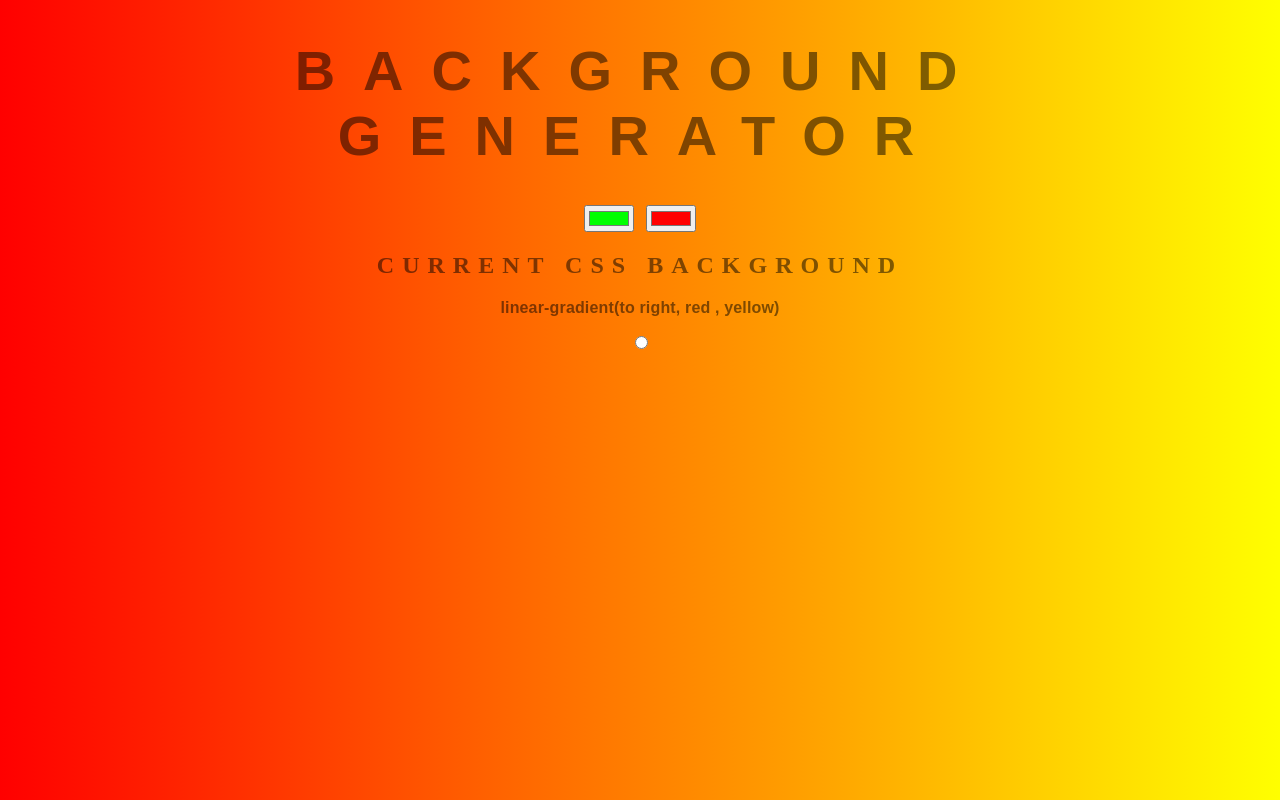
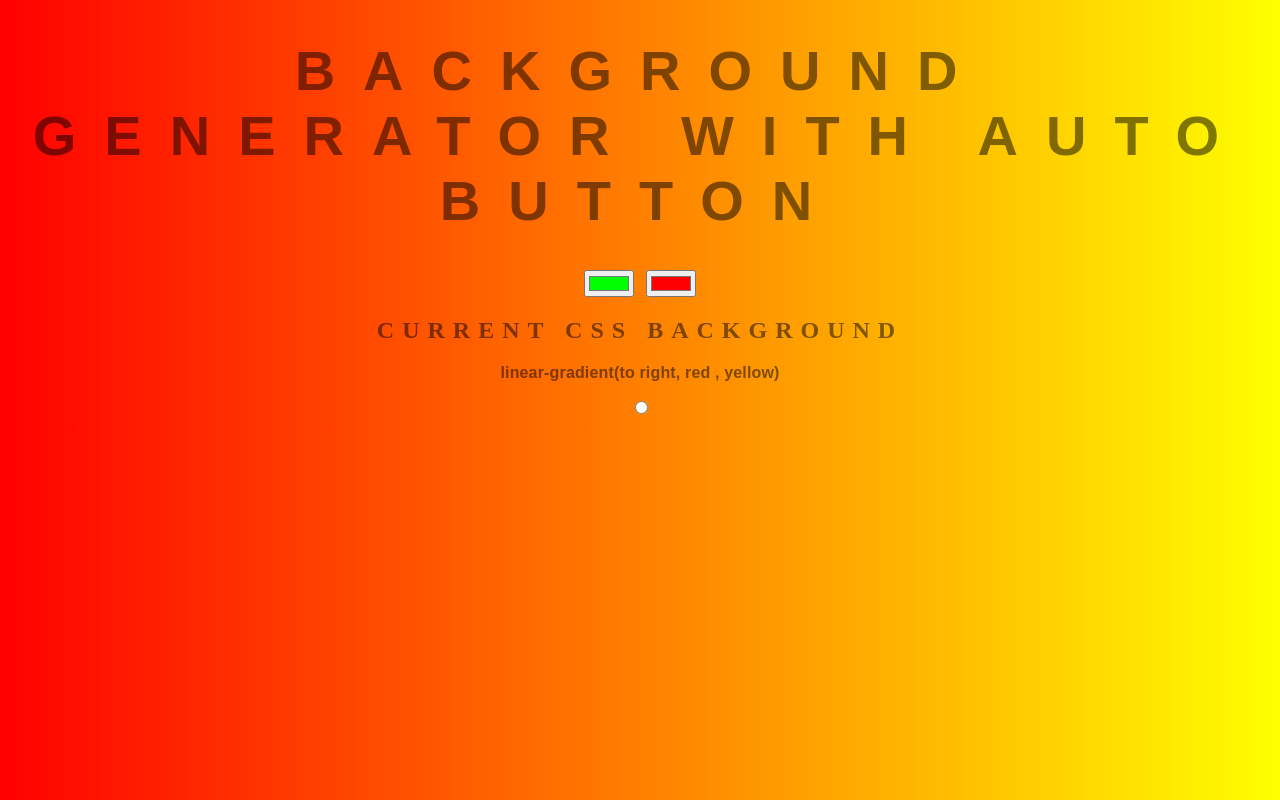
Before and after one commit to ujjwal-2706/background-generator, a plain HTML site: page index.html in a window 1280 px wide. Drawn offline with Linux system fonts and the light colour scheme.

Commit message:
Heading changed

```diff
--- a/index.html
+++ b/index.html
@@ -5,7 +5,7 @@
 	<link rel="stylesheet" type="text/css" href="style.css">
 </head>
 <body id="gradient">
-	<h1>Background Generator</h1>
+	<h1>Background Generator With Auto Button</h1>
 	<input class="color1" type="color" name="color1" value="#00ff00">
 	<input class="color2" type="color" name="color2" value="#ff0000">
 	<h2>Current CSS Background</h2>
```
